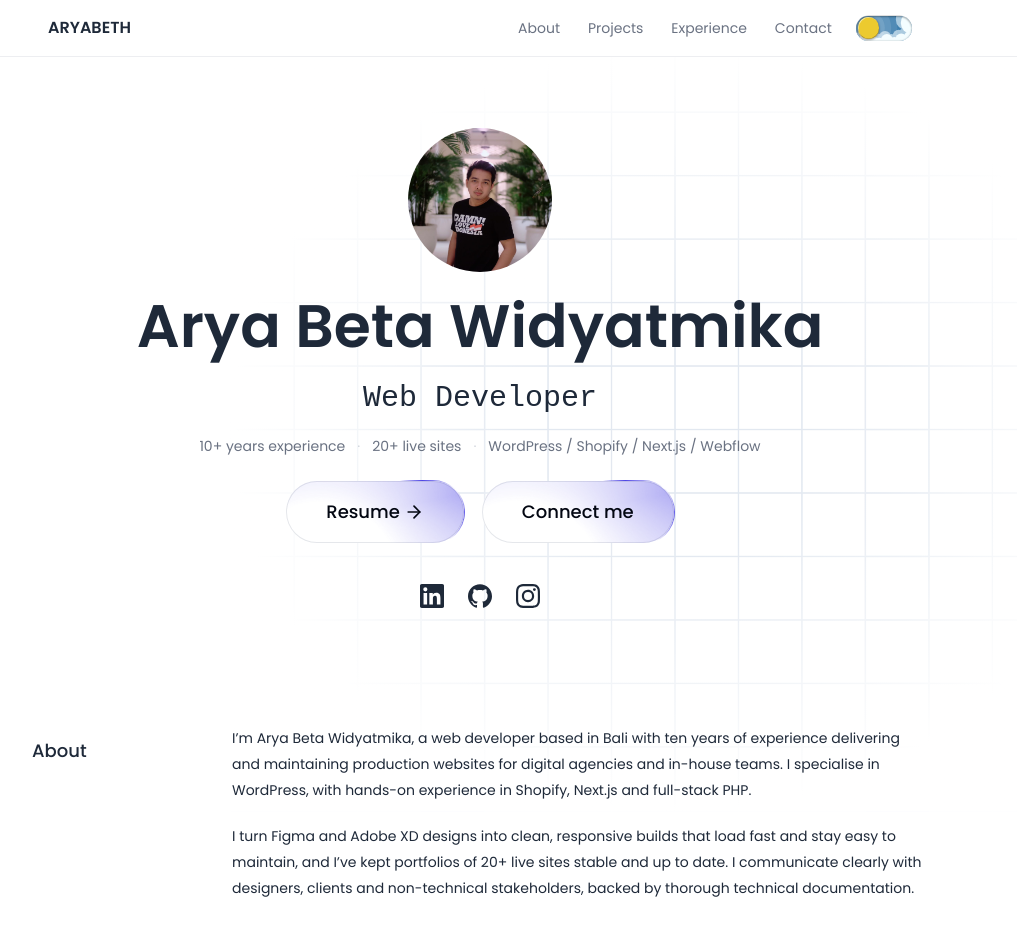
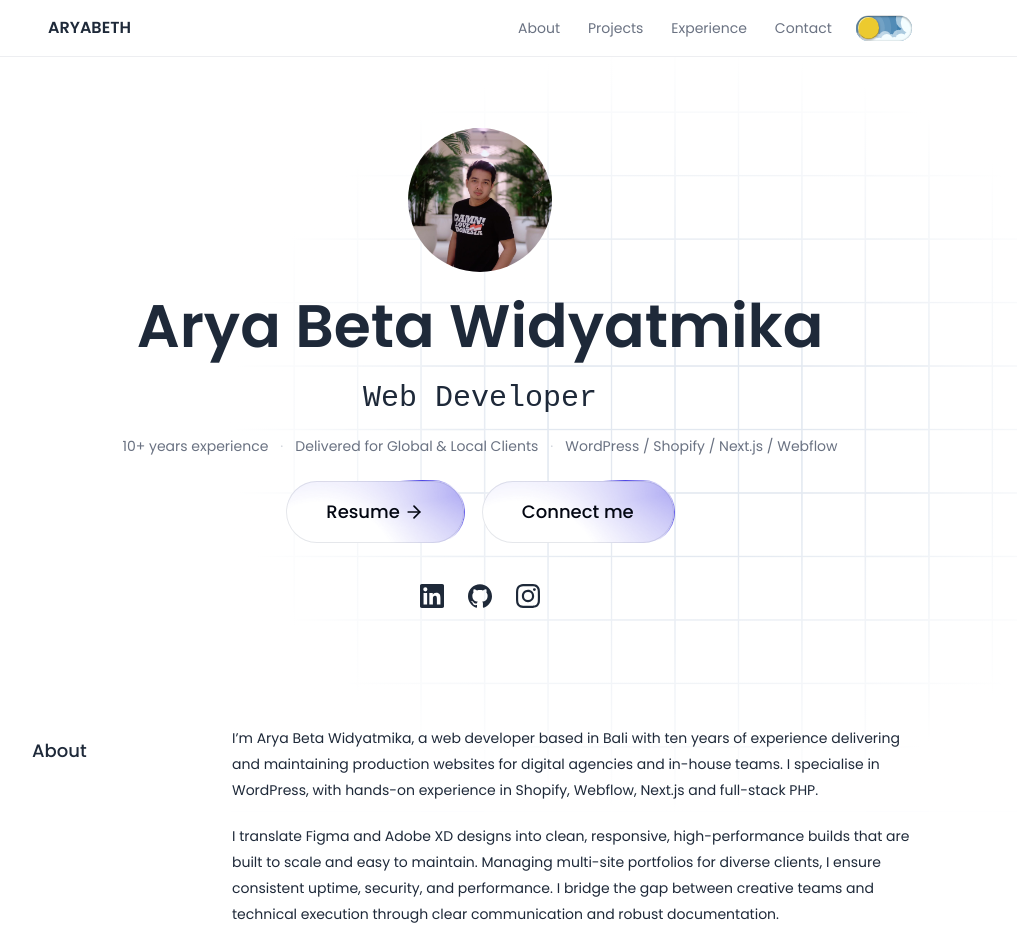
Before and after one commit to aryabeth/personal-website, a Next.js app: page / in a window 1280 px wide. Shown: the top 952 px of the page, without its empty margins (160-1177 px from the left). Built offline with nearby package versions, Linux system fonts and the light colour scheme; a web font is replaced by a local one.

Commit message:
Update about copy and hero stats

```diff
--- a/sections/about-section.tsx
+++ b/sections/about-section.tsx
@@ -5,10 +5,10 @@ export default function AboutSection() {
         <Section title="About">
             <div className="text-sm/6.5">
                 <p>
-                    I’m Arya Beta Widyatmika, a web developer based in Bali with ten years of experience delivering and maintaining production websites for digital agencies and in-house teams. I specialise in WordPress, with hands-on experience in Shopify, Next.js and full-stack PHP.
+                    I’m Arya Beta Widyatmika, a web developer based in Bali with ten years of experience delivering and maintaining production websites for digital agencies and in-house teams. I specialise in WordPress, with hands-on experience in Shopify, Webflow, Next.js and full-stack PHP.
                 </p>
                 <p className="mt-5">
-                    I turn Figma and Adobe XD designs into clean, responsive builds that load fast and stay easy to maintain, and I’ve kept portfolios of 20+ live sites stable and up to date. I communicate clearly with designers, clients and non-technical stakeholders, backed by thorough technical documentation.
+                    I translate Figma and Adobe XD designs into clean, responsive, high-performance builds that are built to scale and easy to maintain. Managing multi-site portfolios for diverse clients, I ensure consistent uptime, security, and performance. I bridge the gap between creative teams and technical execution through clear communication and robust documentation.
                 </p>
             </div>
         </Section>
--- a/sections/hero-section.tsx
+++ b/sections/hero-section.tsx
@@ -49,7 +49,7 @@ export default function HeroSection() {
                 Web Developer
             </p>
             <ul className="flex flex-col sm:flex-row justify-center items-center gap-x-3 gap-y-1 mt-5 text-gray-500 dark:text-gray-400">
-                {["10+ years experience", "20+ live sites", "WordPress / Shopify / Next.js / Webflow"].map((stat, index) => (
+                {["10+ years experience", "Delivered for Global & Local Clients", "WordPress / Shopify / Next.js / Webflow"].map((stat, index) => (
                     <li key={stat} className="flex items-center gap-3">
                         {index > 0 && <span className="max-sm:hidden text-gray-300 dark:text-gray-700">·</span>}
                         {stat}
```
